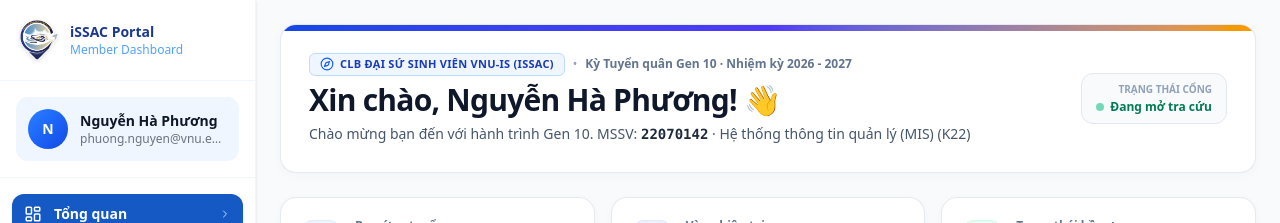
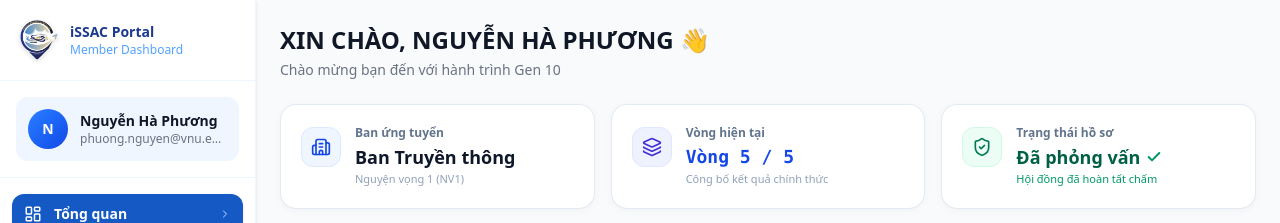
Before and after one commit to peihg205-oss/issac.recruitment, a Next.js app: page /member/dashboard in a window 1280 px wide. Shown: the top 223 px of the page. Built offline with nearby package versions, Linux system fonts and the light colour scheme; no server answers.

Commit message:
style(member): simplify welcome header, remove excessive badges and card container

```diff
--- a/src/app/member/dashboard/page.tsx
+++ b/src/app/member/dashboard/page.tsx
@@ -114,45 +114,14 @@ export default function MemberDashboardPage() {
 
   return (
     <div className="space-y-6 max-w-5xl mx-auto animate-fade-in pb-12">
-      {/* 1. Header Card: Executive & Clean (No AI cliché blob) */}
-      <div className="relative bg-white rounded-2xl border border-slate-200/90 p-6 sm:p-7 shadow-[0_2px_12px_rgba(0,0,0,0.03)] overflow-hidden">
-        {/* Subtle accent bar at the top */}
-        <div className="absolute top-0 left-0 right-0 h-1.5 bg-gradient-to-r from-blue-700 via-indigo-600 to-amber-500" />
-
-        <div className="flex flex-col sm:flex-row sm:items-center justify-between gap-4">
-          <div className="space-y-1.5">
-            <div className="flex flex-wrap items-center gap-2">
-              <span className="inline-flex items-center gap-1.5 px-2.5 py-0.5 rounded-md bg-blue-50 border border-blue-200 text-blue-800 text-[11px] font-bold tracking-wide uppercase">
-                <Compass className="w-3.5 h-3.5 text-blue-600" />
-                CLB Đại sứ Sinh viên VNU-IS (iSSAC)
-              </span>
-              <span className="text-xs text-slate-400">•</span>
-              <span className="text-xs font-semibold text-slate-500">
-                Kỳ Tuyển quân Gen 10 · Nhiệm kỳ 2026 - 2027
-              </span>
-            </div>
-
-            <h1 className="text-2xl sm:text-3xl font-black text-slate-900 tracking-tight">
-              Xin chào, {currentProfile.full_name}! 👋
-            </h1>
-
-            <p className="text-slate-600 text-xs sm:text-sm font-medium">
-              Chào mừng bạn đến với hành trình Gen 10. MSSV:{' '}
-              <span className="font-mono font-bold text-slate-800">{currentProfile.student_id || '22070142'}</span> ·{' '}
-              {currentProfile.major || 'Hệ thống thông tin quản lý (MIS)'} ({currentProfile.cohort || 'K22'})
-            </p>
-          </div>
-
-          <div className="flex items-center gap-2 self-start sm:self-center shrink-0">
-            <div className="px-3.5 py-2 rounded-xl bg-slate-50 border border-slate-200 text-right">
-              <div className="text-[10px] uppercase font-bold text-slate-400">Trạng thái cổng</div>
-              <div className="text-xs font-bold text-emerald-700 flex items-center justify-end gap-1.5 mt-0.5">
-                <span className="w-2 h-2 rounded-full bg-emerald-500 animate-pulse" />
-                Đang mở tra cứu
-              </div>
-            </div>
-          </div>
-        </div>
+      {/* 1. Header: Đơn giản, gọn gàng, đúng theo yêu cầu */}
+      <div className="space-y-1">
+        <h1 className="text-2xl font-bold text-gray-900">
+          XIN CHÀO, {currentProfile.full_name?.toUpperCase() || 'NGUYỄN HÀ PHƯƠNG'} 👋
+        </h1>
+        <p className="text-gray-500 text-sm">
+          Chào mừng bạn đến với hành trình Gen 10
+        </p>
       </div>
 
       {/* 2. Three Metric Cards: [Ban] [Vòng hiện tại] [Trạng thái] strictly adhering to wireframe */}
```
